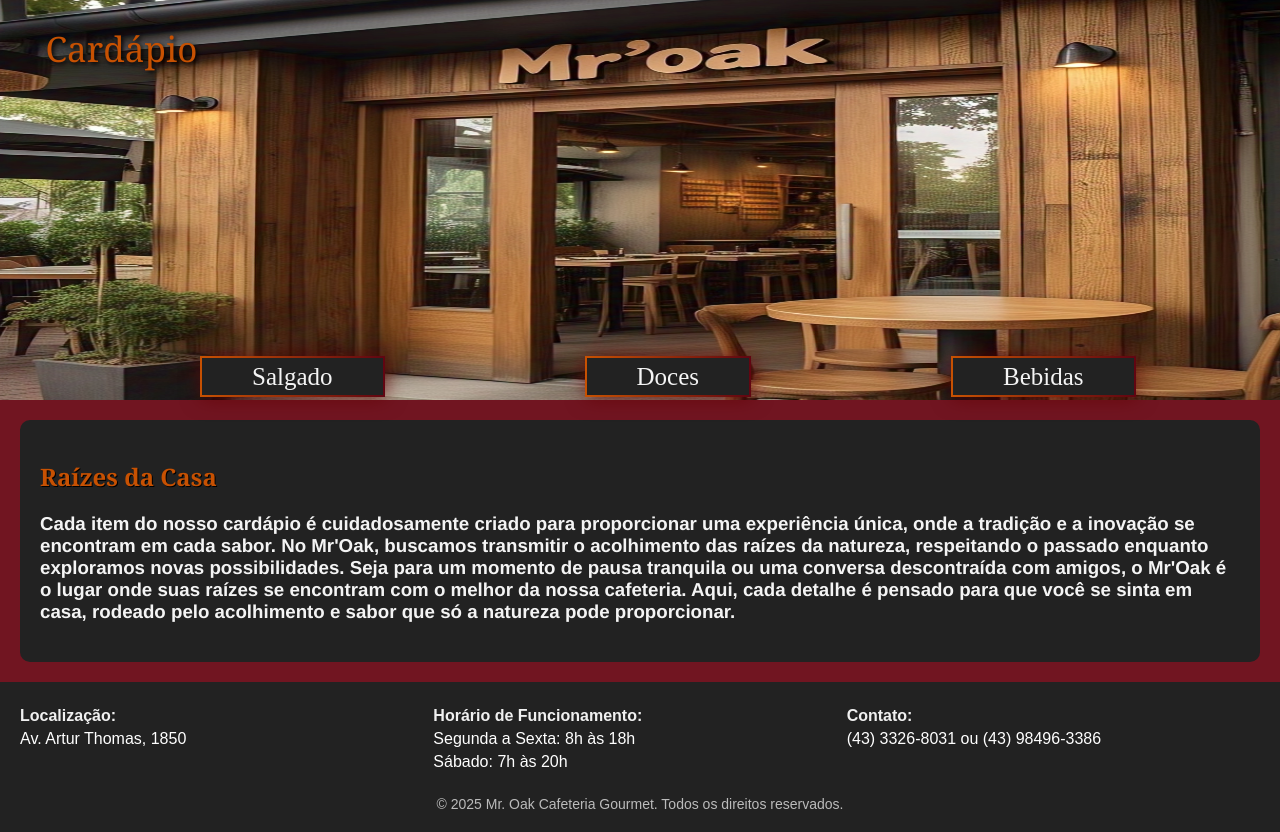
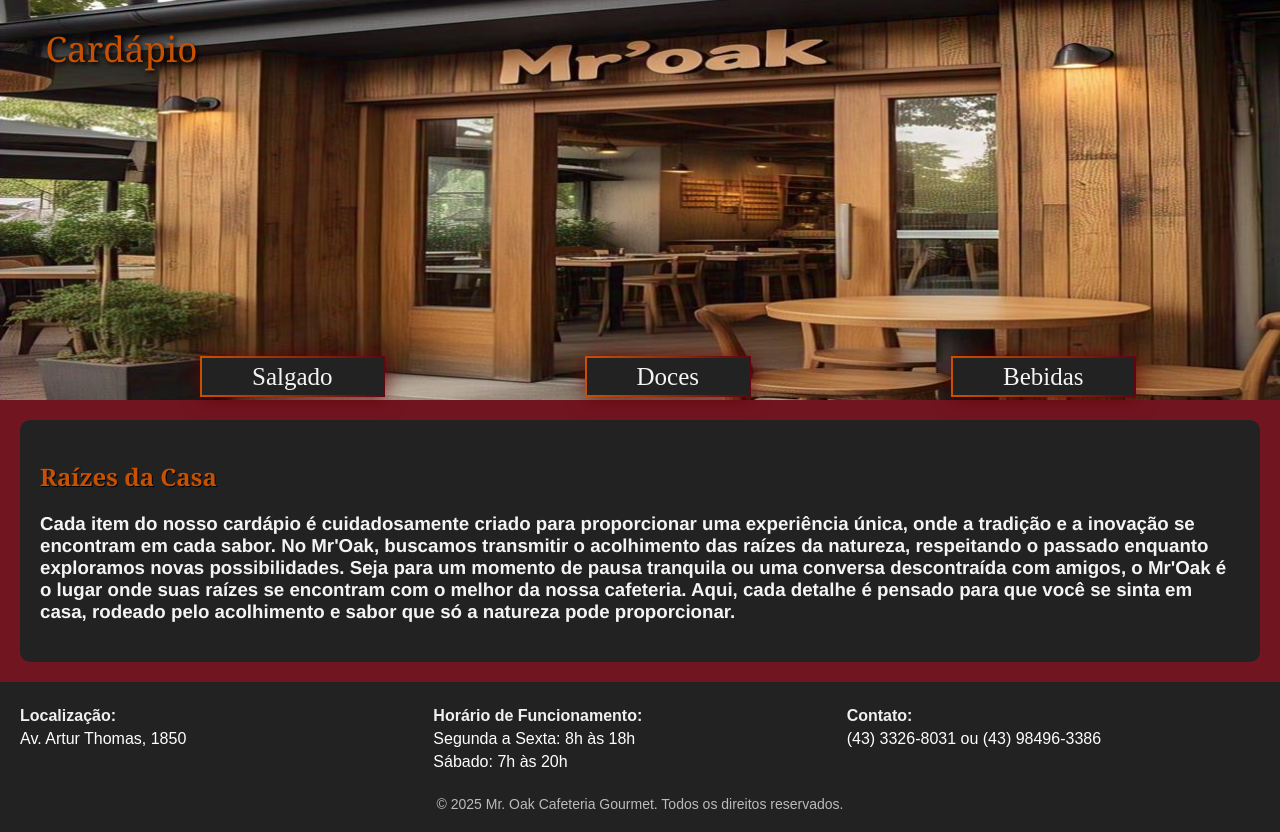
Before and after one commit to CarvalhotoKz/Aula_Cardapio, a plain HTML site: page index.html in a window 1280 px wide. Shown: the top 832 px of the page. Drawn offline with Linux system fonts and the light colour scheme.

Commit message:
Ajustando a Imagem do Banner

```diff
--- a/style.css
+++ b/style.css
@@ -8,8 +8,8 @@ body{
 
 /* CABEÇALHO*/
 header{
-    background-image: url('imagem/WhatsApp Image 2025-02-27 at 00.26.32.jpeg'); /* Caminho da imagem */
-    background-size: 1350px 500px; /* Faz a imagem cobrir toda a tela */
+    background-image: url('imagem/Mr\ Oak\ repage.jpeg'); /* Caminho da imagem */
+    background-size: cover; /* Faz a imagem cobrir toda a tela */
     background-position: center; /* Alinha a imagem ao centro da tela */
     background-repeat: no-repeat; /* Impede que a imagem se repita */
     color: white;
```
Also changed, not shown: imagem/Mr Oak repage.jpeg (added), imagem/WhatsApp Image 2025-02-27 at 00.26.32.jpeg (deleted).
